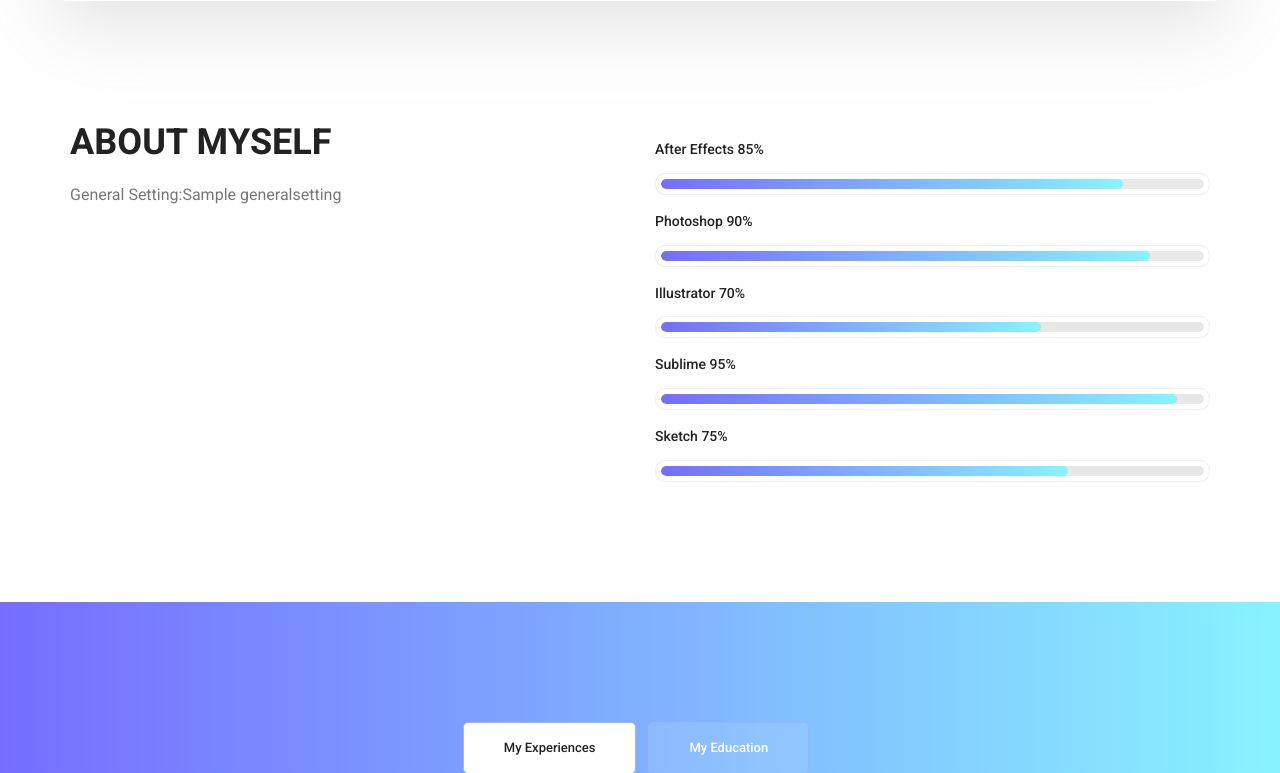
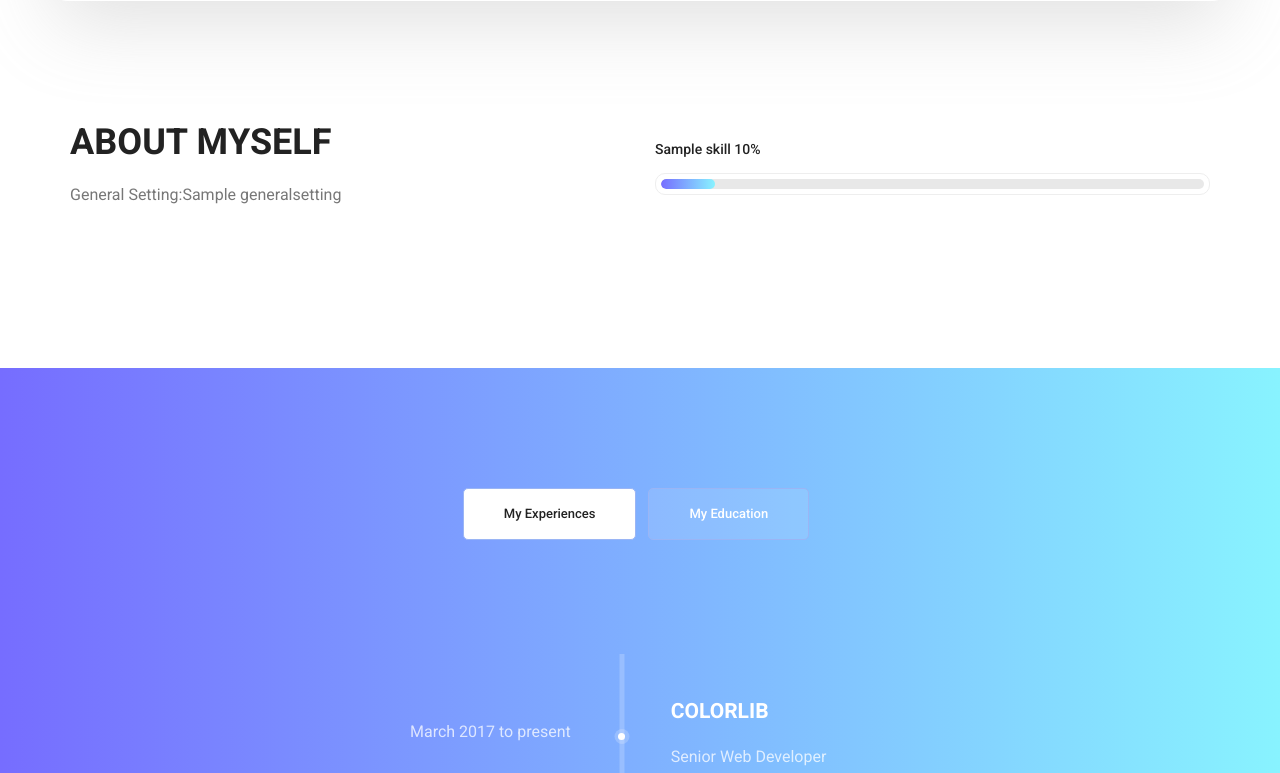
Before and after one commit to JrS4mIl/Resume-Training, a Django app: template templates/index.html in a window 1280 px wide. Shown: the part 959-1732 px from the top of the page. Run offline with Django 4.2, Linux system fonts and the light colour scheme; tables that the repository leaves empty hold one stand-in row (values such as "Sample post"); the template is opened without the code that fills it: values that come from a table or form of the project are taken from there, most other values are stand-ins (such as "Sample title", 1, 10 or a date in 2020); some libraries are stand-ins or nearby versions.

Commit message:
refactor: ad skills frontend

```diff
--- a/core/views.py
+++ b/core/views.py
@@ -1,5 +1,5 @@
 from django.shortcuts import render
-from core.models import GeneralSetting,ImageSetting
+from core.models import GeneralSetting,ImageSetting,Skill
 # Create your views here.
 def index(request):
     site_title=GeneralSetting.objects.get(name='site_title').paramater
@@ -13,6 +13,7 @@ def index(request):
     favicon=ImageSetting.objects.get(name='favicon').file
     header_logo = ImageSetting.objects.get(name='header_logo').file
     home_banner_img = ImageSetting.objects.get(name='home_banner_img').file
+    skills=Skill.objects.all()
     context={
         'site_title':site_title,
         'site_keywords':site_keywords,
@@ -25,6 +26,7 @@ def index(request):
         'favicon':favicon,
         'header_logo':header_logo,
         'home_banner_img':home_banner_img,
+        'skills':skills,
 
     }
     return render(request,'index.html',context)
--- a/templates/index.html
+++ b/templates/index.html
@@ -57,51 +57,19 @@
                 <div class="col-lg-6">
                     <div class="tools_expert">
                         <div class="skill_main">
+                            {% for skill in skills %}
+
                             <div class="skill_item">
-                                <h4>After Effects <span class="counter">85</span>%</h4>
+                                <h4>{{ skill.name }} <span class="counter">{{ skill.percentage }}</span>%</h4>
                                 <div class="progress_br">
                                     <div class="progress">
-                                        <div class="progress-bar" role="progressbar" aria-valuenow="85"
+                                        <div class="progress-bar" role="progressbar" aria-valuenow="{{ skill.percentage }}"
                                              aria-valuemin="0" aria-valuemax="100"></div>
                                     </div>
                                 </div>
                             </div>
-                            <div class="skill_item">
-                                <h4>Photoshop <span class="counter">90</span>%</h4>
-                                <div class="progress_br">
-                                    <div class="progress">
-                                        <div class="progress-bar" role="progressbar" aria-valuenow="90"
-                                             aria-valuemin="0" aria-valuemax="100"></div>
-                                    </div>
-                                </div>
-                            </div>
-                            <div class="skill_item">
-                                <h4>Illustrator <span class="counter">70</span>%</h4>
-                                <div class="progress_br">
-                                    <div class="progress">
-                                        <div class="progress-bar" role="progressbar" aria-valuenow="70"
-                                             aria-valuemin="0" aria-valuemax="100"></div>
-                                    </div>
-                                </div>
-                            </div>
-                            <div class="skill_item">
-                                <h4>Sublime <span class="counter">95</span>%</h4>
-                                <div class="progress_br">
-                                    <div class="progress">
-                                        <div class="progress-bar" role="progressbar" aria-valuenow="95"
-                                             aria-valuemin="0" aria-valuemax="100"></div>
-                                    </div>
-                                </div>
-                            </div>
-                            <div class="skill_item">
-                                <h4>Sketch <span class="counter">75</span>%</h4>
-                                <div class="progress_br">
-                                    <div class="progress">
-                                        <div class="progress-bar" role="progressbar" aria-valuenow="75"
-                                             aria-valuemin="0" aria-valuemax="100"></div>
-                                    </div>
-                                </div>
-                            </div>
+                            {% endfor %}
+
                         </div>
                     </div>
                 </div>
```
